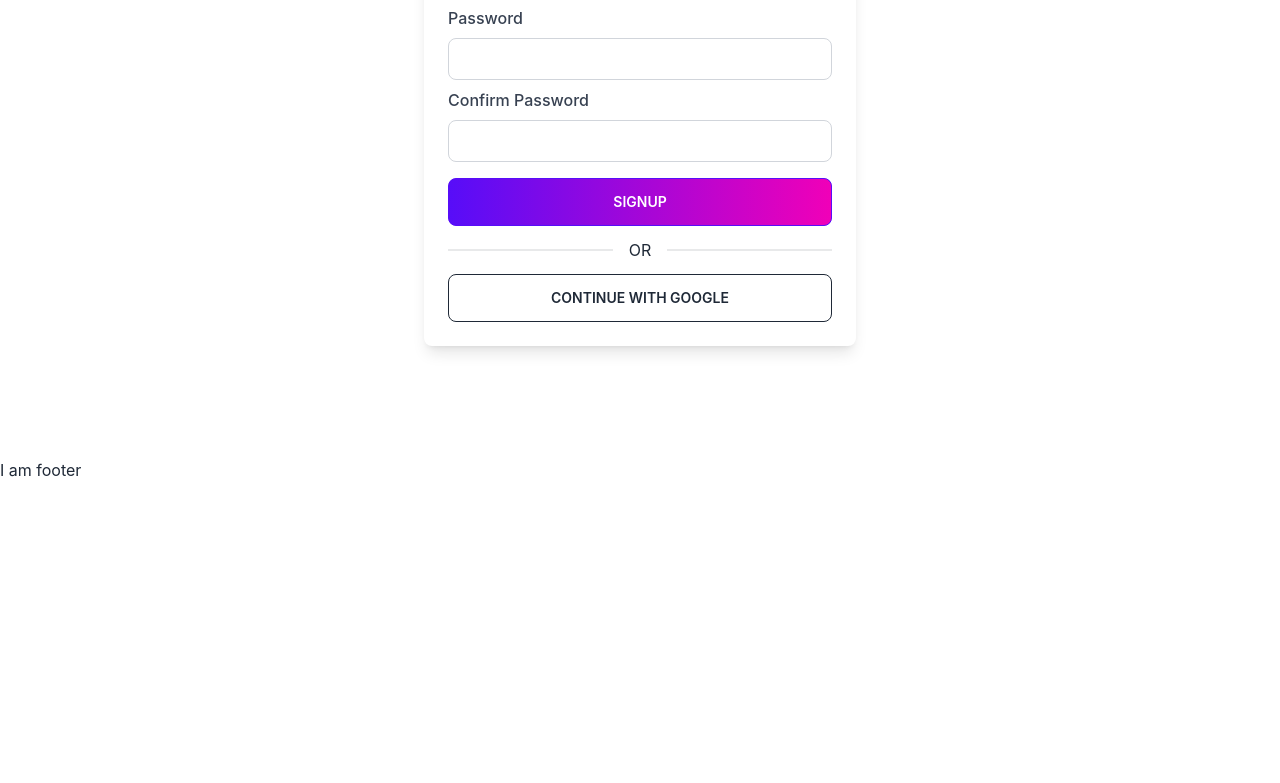
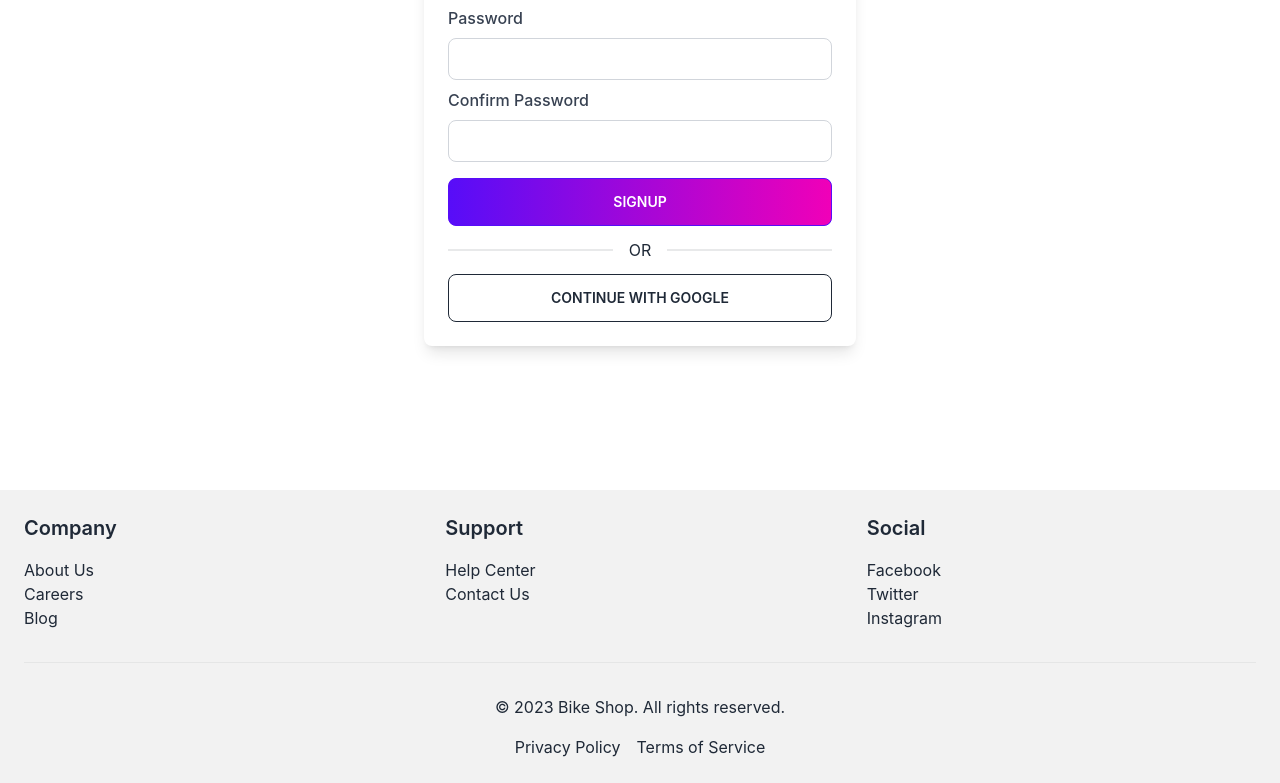
Before and after one commit to nizihad824/inventory-bike-shop-client, a React (Create React App) app: page /signup in a window 1280 px wide. Shown: the part 408-1191 px from the top of the page. Before the commit the page ends 890 px from the top, so only its background shows below. Built offline with nearby package versions, Linux system fonts and the light colour scheme; no server answers.

Commit message:
firebase authentication with emai and password

```diff
--- a/package.json
+++ b/package.json
@@ -7,11 +7,13 @@
     "@testing-library/react": "^13.4.0",
     "@testing-library/user-event": "^13.5.0",
     "daisyui": "^2.51.5",
+    "firebase": "^9.19.1",
     "react": "^18.2.0",
     "react-dom": "^18.2.0",
     "react-hook-form": "^7.43.9",
     "react-router-dom": "^6.10.0",
     "react-scripts": "5.0.1",
+    "react-toastify": "^9.1.2",
     "web-vitals": "^2.1.4"
   },
   "scripts": {
--- /dev/null
+++ b/src/authentication/AuthProvider.js
@@ -0,0 +1,52 @@
+import React, { createContext, useState, useEffect } from 'react';
+import { GoogleAuthProvider, createUserWithEmailAndPassword, getAuth, onAuthStateChanged, signInWithEmailAndPassword, signInWithPopup } from 'firebase/auth';
+import app from '../firebase/firebase.config';
+
+export const AuthContext = createContext();
+const auth = getAuth(app);
+const googleProvider = new GoogleAuthProvider();
+
+const AuthProvider = ({ children }) => {
+    const [currentUser, setCurrentUser] = useState(null);
+    const [loading, setLoading] = useState(true);
+
+    useEffect(() => {
+        const unsubscribe = onAuthStateChanged(auth, (user) => {
+            setCurrentUser(user);
+            setLoading(false);
+        });
+
+        return () => unsubscribe();
+    }, []);
+
+    const userCreate = (email, password) => {
+        return createUserWithEmailAndPassword(auth, email, password);
+    };
+
+    const userSignIn = (email, password) => {
+        return signInWithEmailAndPassword(auth, email, password);
+    };
+
+    const userSignInWithGoogle = () => {
+        return signInWithPopup(auth, googleProvider);
+    };
+
+    const authInfo = {
+        currentUser,
+        userCreate,
+        userSignIn,
+        userSignInWithGoogle,
+    };
+
+    if (loading) {
+        return <div>Loading...</div>;
+    }
+
+    return (
+        <AuthContext.Provider value={authInfo}>
+            {children}
+        </AuthContext.Provider>
+    );
+};
+
+export default AuthProvider;
--- a/src/components/Pages/Home/Carosal/Carosal.js
+++ b/src/components/Pages/Home/Carosal/Carosal.js
@@ -4,9 +4,9 @@ import bike2 from '../../../assets/bike-10.jpg';
 import bike3 from '../../../assets/bike-8.jpg';
 
 const images = [
-    { id: 1, src: bike1, alt: 'Bike 1' },
-    { id: 2, src: bike2, alt: 'Bike 2' },
-    { id: 3, src: bike3, alt: 'Bike 3' },
+    { id: 1, src: bike1, alt: 'Bike 1', caption: 'Experience the thrill of the open road with unmatched power and performance.' },
+    { id: 2, src: bike2, alt: 'Bike 2', caption: 'Elevate your riding experience with style, comfort, and cutting-edge technology' },
+    { id: 3, src: bike3, alt: 'Bike 3', caption: 'Ride with confidence and make every journey unforgettable on our meticulously designed bikes' },
     // Add more images here
 ];
 
@@ -19,6 +19,9 @@ const Carousel = () => {
             (
                 <div key={image.id} id={`slide${image.id}`} className="carousel-item relative w-full h-1/4">
                     <img src={image.src} alt={image.alt} className="w-[1440px] h-[700px] object-cover" />
+                    <div className="absolute bottom-0 left-0 bg-black bg-opacity-50 text-white px-5 py-3">
+                        <h3 className="text-xl font-semibold">{image.caption}</h3>
+                    </div>
                     <div className="absolute flex justify-between transform -translate-y-1/2 left-5 right-5 top-1/2">
                         <a href={`#slide${index === 0 ? lastIndex : index}`} className="btn btn-circle">
                             ❮
--- a/src/components/Pages/SignUp/SignUp.js
+++ b/src/components/Pages/SignUp/SignUp.js
@@ -1,7 +1,8 @@
-import { useForm, Watch } from 'react-hook-form';
+import { useContext } from 'react';
+import { useForm} from 'react-hook-form';
+import { AuthContext } from '../../../authentication/AuthProvider';
 
 
-// import { Link } from 'react-router-dom';
 
 
 
@@ -9,10 +10,19 @@ import { useForm, Watch } from 'react-hook-form';
 const SignUp = () => {
     const { register, handleSubmit, formState: { errors }, getValues } = useForm();
 
-
+    const {userCreate} =useContext(AuthContext);
 
     const handleSignUp = (data) => {
         console.log(data);
+        console.log(data);
+        userCreate(data.email,data.password)
+        .then(( result) => {
+
+            const user = result.user;
+            console.log(user)
+            // ...
+          })
+          .catch(error => console.log(error))
 
     };
 
--- a/src/components/Shared/Footer/Footer.js
+++ b/src/components/Shared/Footer/Footer.js
@@ -1,11 +1,79 @@
 import React from 'react';
 
 const Footer = () => {
-    return (
-        <div>
-            <h1>I am footer</h1>
+  return (
+    <footer className="bg-base-200 text-base-content mt-8 p-6">
+      <div className="container mx-auto">
+        <div className="grid grid-cols-1 md:grid-cols-3 gap-8">
+          <div>
+            <h3 className="text-xl font-semibold">Company</h3>
+            <ul className="mt-4">
+              <li>
+                <a href="#" className="hover:underline">
+                  About Us
+                </a>
+              </li>
+              <li>
+                <a href="#" className="hover:underline">
+                  Careers
+                </a>
+              </li>
+              <li>
+                <a href="#" className="hover:underline">
+                  Blog
+                </a>
+              </li>
+            </ul>
+          </div>
+          <div>
+            <h3 className="text-xl font-semibold">Support</h3>
+            <ul className="mt-4">
+              <li>
+                <a href="#" className="hover:underline">
+                  Help Center
+                </a>
+              </li>
+              <li>
+                <a href="#" className="hover:underline">
+                  Contact Us
+                </a>
+              </li>
+            </ul>
+          </div>
+          <div>
+            <h3 className="text-xl font-semibold">Social</h3>
+            <ul className="mt-4">
+              <li>
+                <a href="#" className="hover:underline">
+                  Facebook
+                </a>
+              </li>
+              <li>
+                <a href="#" className="hover:underline">
+                  Twitter
+                </a>
+              </li>
+              <li>
+                <a href="#" className="hover:underline">
+                  Instagram
+                </a>
+              </li>
+            </ul>
+          </div>
         </div>
-    );
+        <hr className="border-base-300 my-8" />
+        <div className="text-center">
+          <p className="mb-4">&copy; {new Date().getFullYear()} Bike Shop. All rights reserved.</p>
+          <a href="#"  className="mr-4 hover:underline">
+            Privacy Policy
+          </a>
+          <a href="#" className="hover:underline">
+            Terms of Service
+          </a>
+        </div>
+      </div>
+    </footer>
+  );
 };
 
 export default Footer;
--- a/src/components/Shared/Navbar/Navbar.js
+++ b/src/components/Shared/Navbar/Navbar.js
@@ -1,8 +1,11 @@
-import React from 'react';
+import React, { useContext } from 'react';
 import bike from '../../assets/bike-10.jpg';
 import { Link } from 'react-router-dom';
+import { AuthContext } from '../../../authentication/AuthProvider';
 
 const Navbar = () => {
+
+    const { currentUser } = useContext(AuthContext)
     const navItems = (
         <React.Fragment>
             <li>
@@ -16,9 +19,9 @@ const Navbar = () => {
                 </Link>
             </li>
             <li>
-        <Link to="/login" className="btn btn-ghost">
+                {<Link to="/login" className="btn btn-ghost">
                     Login
-        </Link>
+                </Link>}
             </li>
         </React.Fragment>
     );
@@ -65,9 +68,19 @@ const Navbar = () => {
                         </div>
                     </label>
                     <ul tabIndex={0} className="mt-3 p-2 shadow menu menu-compact dropdown-content bg-base-100 rounded-box w-52">
+                        {currentUser ? (
                             <li>
-              <a>Logout</a>
+
+                                    Logout
+
                             </li>
+                        ) : (
+                            <li>
+                                <Link to="/login">
+                                    Login
+                                </Link>
+                            </li>
+                        )}
                     </ul>
                 </div>
             </div>
--- /dev/null
+++ b/src/firebase/firebase.config.js
@@ -0,0 +1,19 @@
+
+// Import the functions you need from the SDKs you need
+import { initializeApp } from "firebase/app";
+// TODO: Add SDKs for Firebase products that you want to use
+// https://firebase.google.com/docs/web/setup#available-libraries
+
+// Your web app's Firebase configuration
+const firebaseConfig = {
+    apiKey: process.env.REACT_APP_API_KEY,
+    authDomain: process.env.REACT_APP_AUTH_DOMAIN,
+    projectId: process.env.REACT_APP_PROJECT_ID,
+    storageBucket: process.env.REACT_APP_STORAGE_BUCKET,
+    messagingSenderId: process.env.REACT_APP_MESSAGING_SENDER_ID,
+    appId: process.env.REACT_APP_APP_ID
+};
+
+// Initialize Firebase
+const app = initializeApp(firebaseConfig);
+export default app;
--- a/src/index.js
+++ b/src/index.js
@@ -3,11 +3,14 @@ import ReactDOM from 'react-dom/client';
 import './index.css';
 import App from './App';
 import reportWebVitals from './reportWebVitals';
+import AuthProvider from './authentication/AuthProvider';
 
 const root = ReactDOM.createRoot(document.getElementById('root'));
 root.render(
   <React.StrictMode>
-    <App />
+    <AuthProvider>
+      <App />
+    </AuthProvider>
   </React.StrictMode>
 );
 
```
Also changed, not shown: src/components/Pages/Login/Login.js (+57 -6 lines), 1 other file (tests, documents, lock files or other folders). Lines whose indentation alone changed are shown as unchanged.
